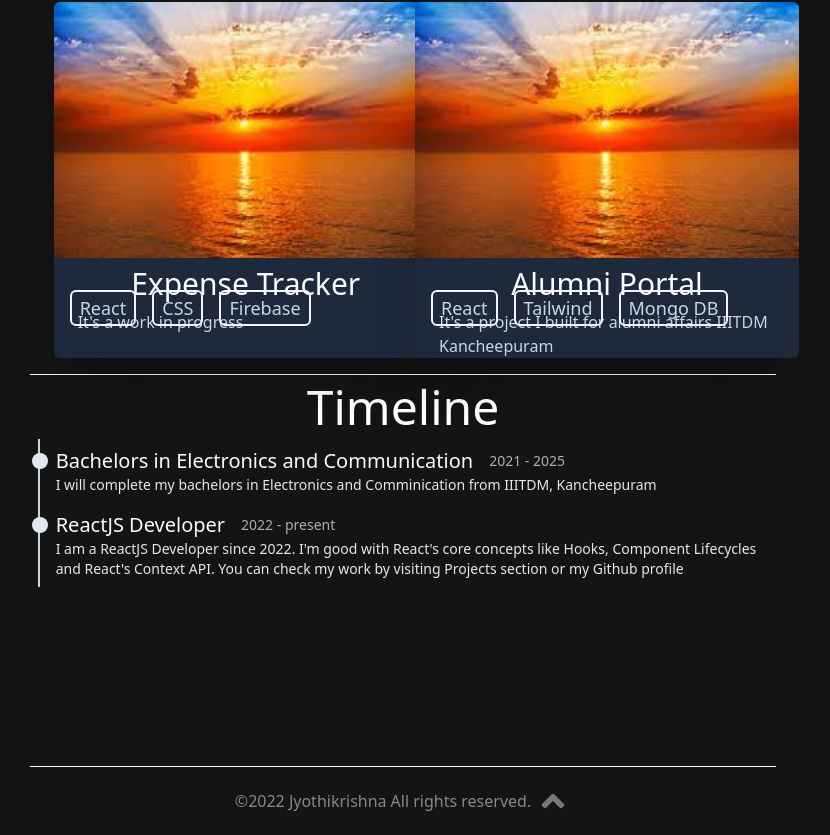
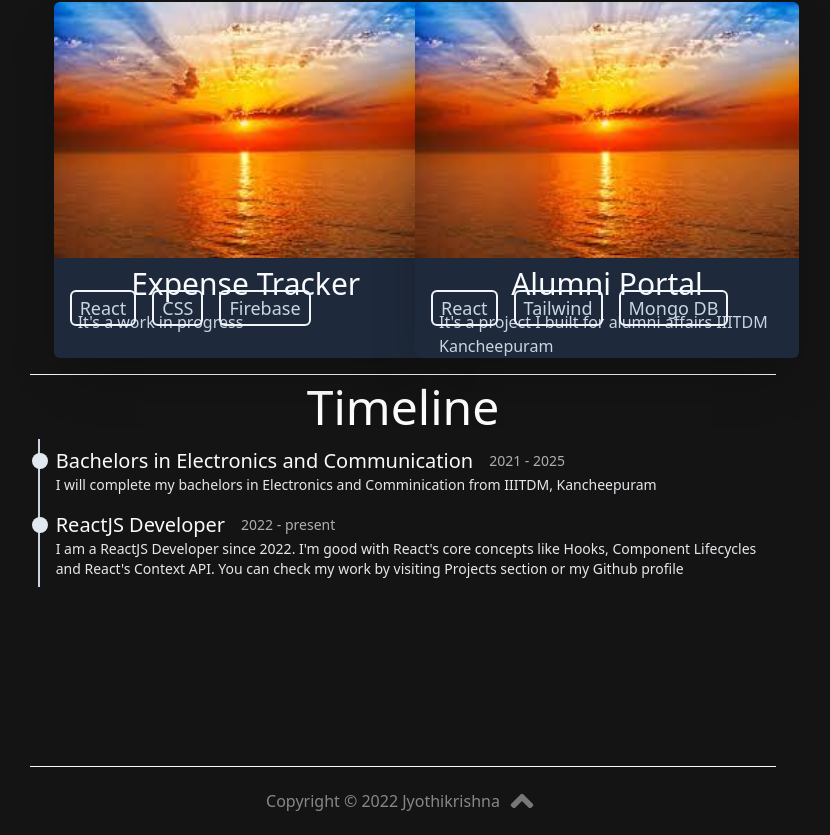
Before and after one commit to bhendi-boi/portfolio, a React (Vite) app: page / in a window 1280 px wide. Shown: the part 878-1713 px from the top of the page, without its empty margins (237-1067 px from the left). Built offline with nearby package versions, Linux system fonts and the light colour scheme.

Commit message:
footer update

```diff
--- a/src/components/Footer.jsx
+++ b/src/components/Footer.jsx
@@ -3,8 +3,7 @@ import ScrollButton from "./ScrollButton";
 const Footer = ({ handleScrollToTop }) => {
   return (
     <footer className="bg-background py-4 flex justify-center gap-1 text-gray-300 opacity-60 items-center">
-      <p>&copy;{new Date().getFullYear()} Jyothikrishna</p>
-      <p> All rights reserved.</p>
+      <p>Copyright &copy; {new Date().getFullYear()} Jyothikrishna</p>
       <ScrollButton handleScrollToTop={handleScrollToTop} />
     </footer>
   );
```
